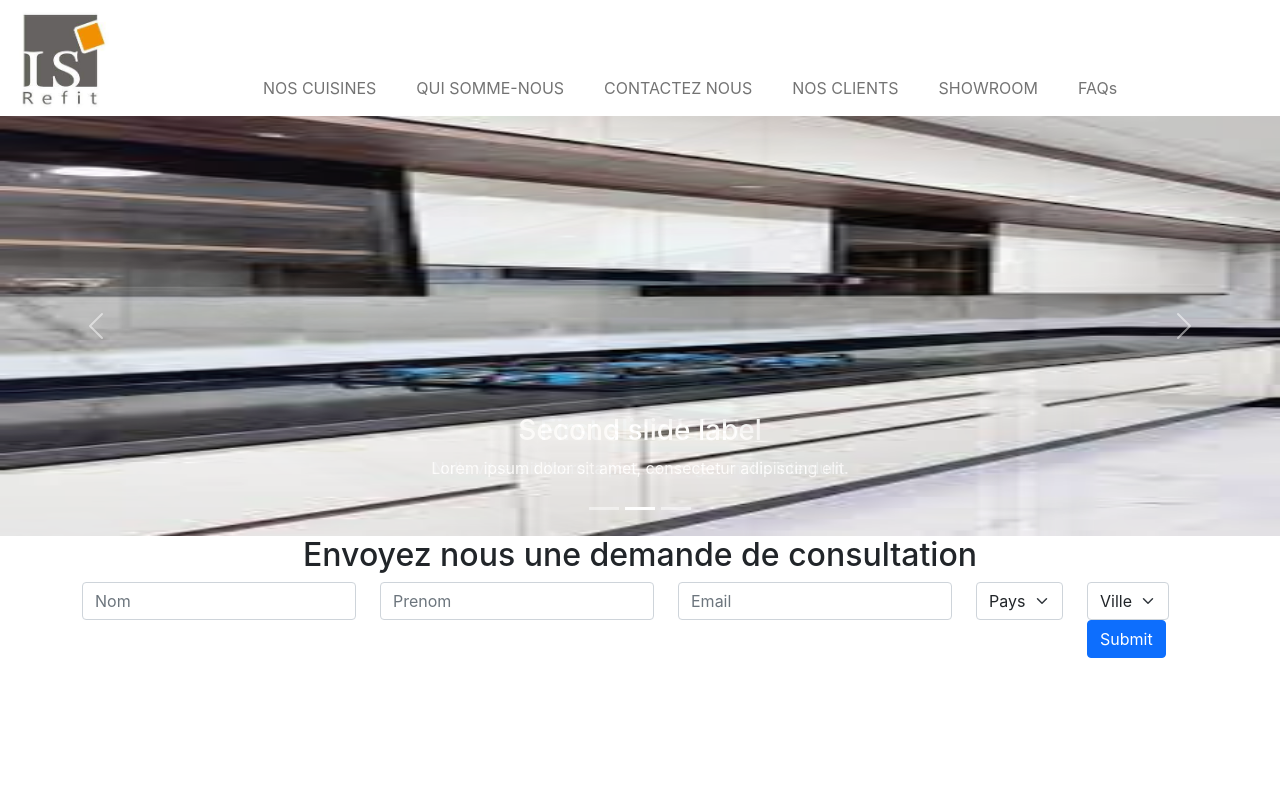
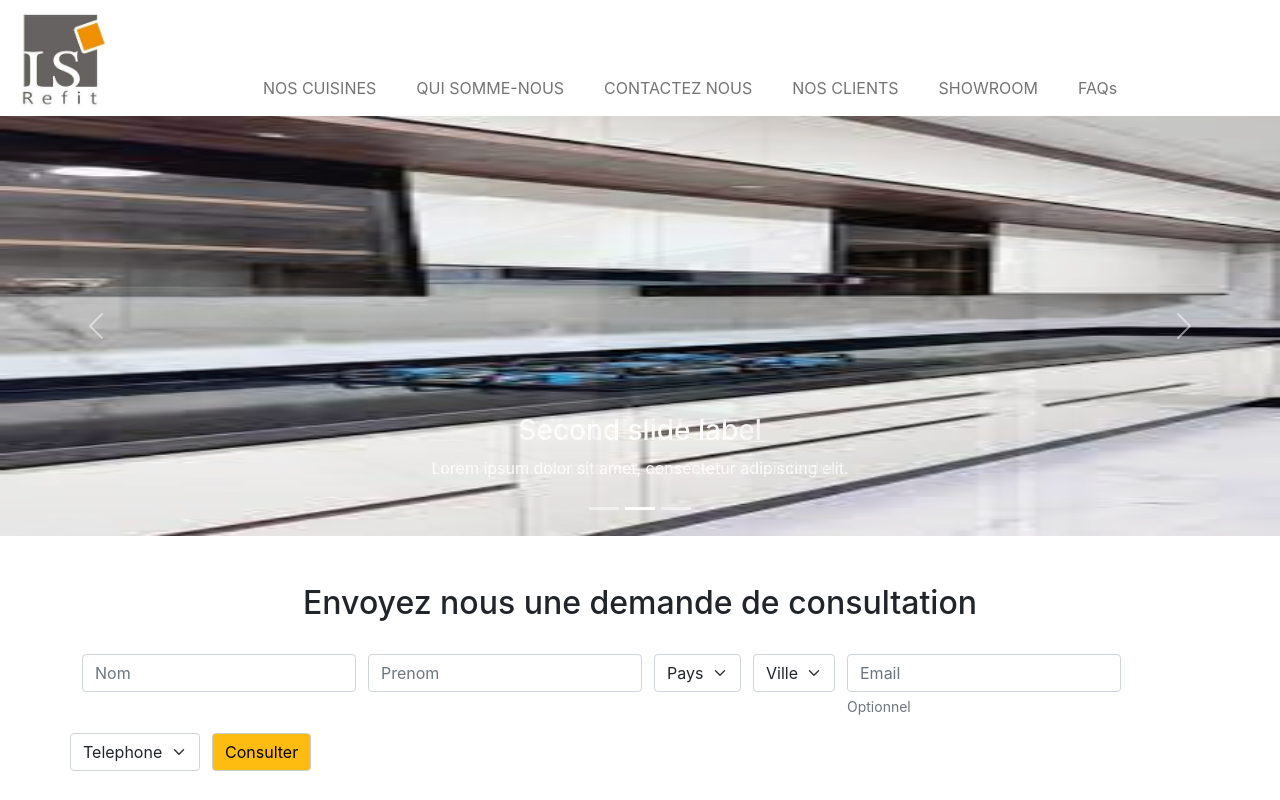
Before and after one commit to housni234/ISrefit, a React (Create React App) app: page / in a window 1280 px wide. Built offline with nearby package versions, Linux system fonts and the light colour scheme.

Commit message:
forms layout done

```diff
--- a/src/Components/Formulaire.js
+++ b/src/Components/Formulaire.js
@@ -8,44 +8,54 @@ import Col from 'react-bootstrap/Col';
 
 function Formulaire() {
     return (
+        <div>
+            <h2 className='d-flex justify-content-center p-4 mt-4'>Envoyez nous une demande de consultation</h2>
             <Form>
-            <h2 className='d-flex justify-content-center'>Envoyez nous une demande de consultation</h2>
                 <Container>
                     <Row xs="auto" md="auto" lg="auto">
-                    <Col >
+                        <Col className='' >
                             <Form.Control placeholder="Nom" />
                         </Col>
-                    <Col>
+                        <Col className='p-0'>
                             <Form.Control placeholder="Prenom" />
                         </Col>
-                    <Col>
-                        <Form.Group className="mb-3" controlId="formBasicEmail">
-                            <Form.Control type="email" placeholder="Email" />
-                        </Form.Group>
-                    </Col>
-                    <Col>
+                        <Col className=''>
                             <Form.Group as={Col} controlId="formGridState" >
                                 <Form.Select defaultValue="Choose...">
                                     <option>Pays</option>
                                     <option>...</option>
                                 </Form.Select>
                             </Form.Group></Col>
-                    <Col>
-                        <Col>
+                        <Col className='p-0'>
                             <Form.Group as={Col} controlId="formGridState" >
                                 <Form.Select defaultValue="Choose...">
                                     <option>Ville</option>
-                                    <option>...</option>
                                 </Form.Select>
-                            </Form.Group></Col>
-                        <Col></Col>
-                        <Button variant="primary" type="submit">
-                            Submit
+                            </Form.Group>
+                        </Col>
+                        <Col className=''>
+                            <Form.Group className="mb-3" controlId="formBasicEmail">
+                                <Form.Control type="email" placeholder="Email" />
+                                <div id="passwordHelpBlock" class="form-text">Optionnel</div>
+                            </Form.Group>
+                        </Col>
+                        <Col className='p-0'>
+                            <Form.Group as={Col} controlId="formGridState" >
+                                <Form.Select defaultValue="Choose...">
+                                    <option>Telephone</option>
+                                </Form.Select>
+                            </Form.Group>
+                        </Col>
+
+                        <Col>
+                            <Button variant="primary" type="submit" style={{ backgroundColor: "rgba(255, 188, 16, 1)", color: "black", border: "1px solid rgba(206, 206, 206, 1)" }}>
+                                Consulter
                             </Button>
                         </Col>
                     </Row>
                 </Container>
-        </Form>
+            </Form >
+        </div>
     );
 }
 
```
Lines whose indentation alone changed are shown as unchanged.
